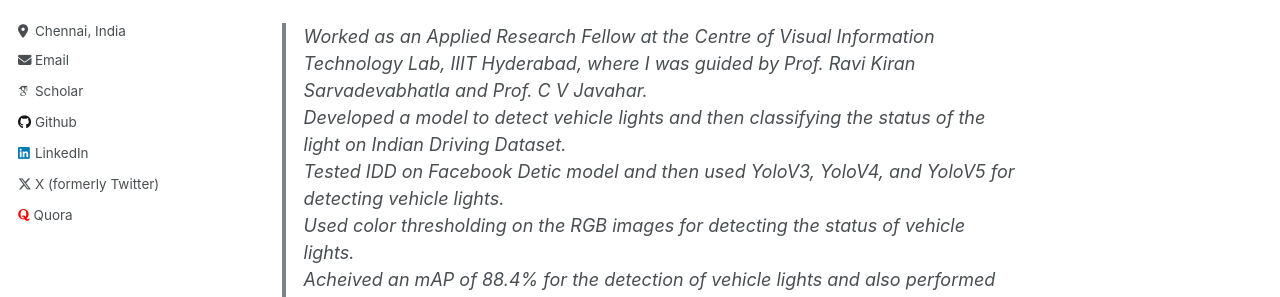
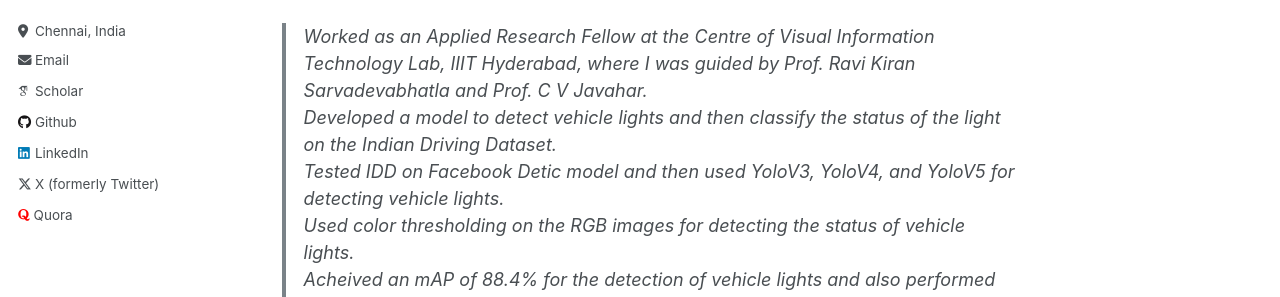
Before and after one commit to jhakrraman/jhakrraman.github.io, a Jekyll site: the page built from _portfolio/49_IIIT_HYD.md, in a window 1280 px wide and 900 px high. Shown: the part 396-693 px from the top of the window. Built offline with Jekyll 4.4.1, drawn with Linux system fonts in a browser that asks for light colours; some web fonts are replaced.

Commit message:
Update 49_IIIT_HYD.md

```diff
--- a/_portfolio/49_IIIT_HYD.md
+++ b/_portfolio/49_IIIT_HYD.md
@@ -10,7 +10,7 @@ location: "Hyderabad, India"
 <img src='/images/iiith.jpg' width=300 height=400>
 <img src='/images/IIITH.png' width=300 height=400><br/>
 >Worked as an Applied Research Fellow at the Centre of Visual Information Technology Lab, IIIT Hyderabad, where I was guided by Prof. Ravi Kiran Sarvadevabhatla and Prof. C V Javahar.
->Developed a model to detect vehicle lights and then classifying the status of the light on Indian Driving Dataset.
+>Developed a model to detect vehicle lights and then classify the status of the light on the Indian Driving Dataset.
 >Tested IDD on Facebook Detic model and then used YoloV3, YoloV4, and YoloV5 for detecting vehicle lights.
 >Used color thresholding on the RGB images for detecting the status of vehicle lights.
 >Acheived an mAP of 88.4% for the detection of vehicle lights and also performed well for classifying the status of lights.
```
